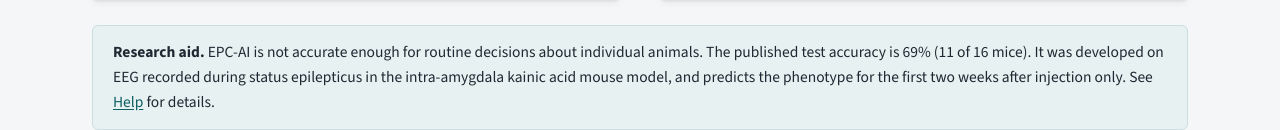
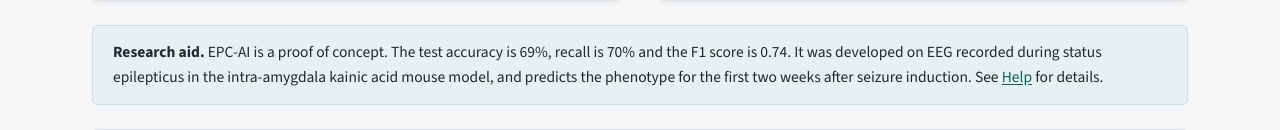
Before and after one commit to MessiEdoho/EPC_AI, a Python web app: template templates/EPC_result.html in a window 1280 px wide. Shown: the part 965-1095 px from the top of the page. Run offline with Jinja, Linux system fonts and the light colour scheme; the template is opened without the code that fills it, so the values that code supplies are empty.

Commit message:
Updated statement about Research Aid

```diff
--- a/templates/EPC_result.html
+++ b/templates/EPC_result.html
@@ -74,9 +74,9 @@
 </div>
 
 <section class="caveat">
-  <p><b>Research aid.</b> EPC-AI is not accurate enough for routine decisions about individual animals. The published
-    test accuracy is 69% (11 of 16 mice). It was developed on EEG recorded during status epilepticus in the
-    intra-amygdala kainic acid mouse model, and predicts the phenotype for the first two weeks after injection only.
+  <p><b>Research aid.</b> EPC-AI is a proof of concept. The test accuracy is 69%, recall is 70% and the F1 score is 0.74.
+    It was developed on EEG recorded during status epilepticus in the intra-amygdala kainic acid mouse model, and
+    predicts the phenotype for the first two weeks after seizure induction.
     See <a href="{{ url_for('psr_help') }}" target="_blank">Help</a> for details.</p>
 </section>
 
```
